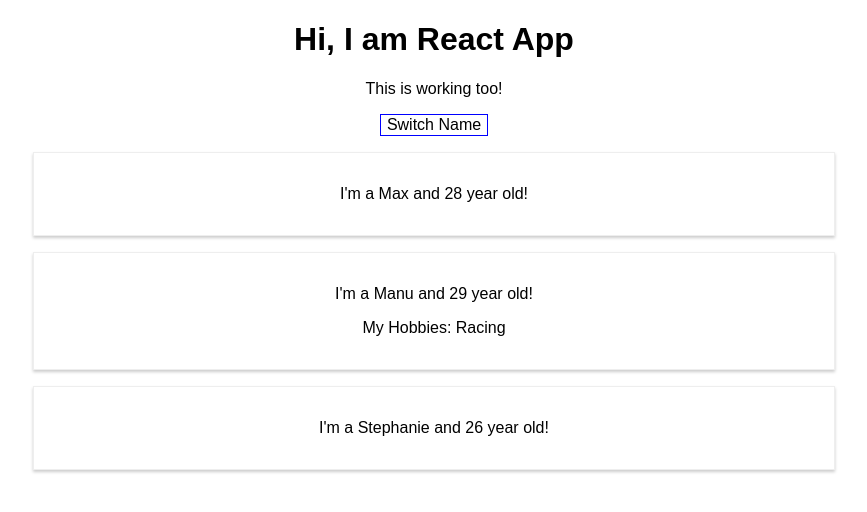
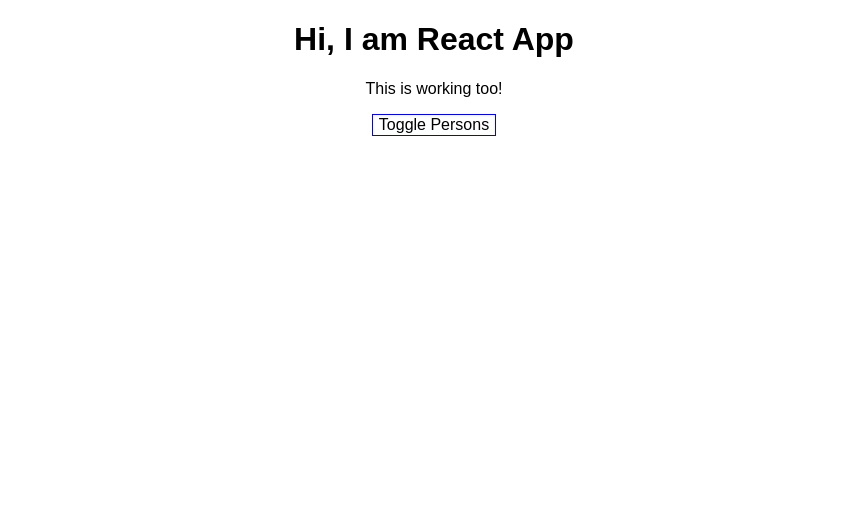
Before and after one commit to dongrerohan421/react-complete-guide, a React (Create React App) app: page / in a window 1280 px wide. Shown: the top 512 px of the page, without its empty margins (206-1073 px from the left). Built offline with nearby package versions, Linux system fonts and the light colour scheme.

Commit message:
rendering content conditionally

```diff
--- a/src/App.js
+++ b/src/App.js
@@ -9,7 +9,8 @@
             { name: "Manu", age: "29" },
             { name: "Stephanie", age: "26" }
         ],
-        otherState: "This is other state"
+        otherState: "This is other state",
+        showPersons: false
     };
 
     switchNameHandler = newName => {
@@ -21,6 +22,11 @@
                 { name: "Stephanie", age: "27" }
             ]
         });
+    };
+
+    togglePersonsHandler = () => {
+        const doesShow = this.state.showPersons;
+        this.setState({ showPersons: !doesShow });
     };
 
     render() {
@@ -35,12 +41,11 @@
             <div className="App">
                 <h1> Hi, I am React App </h1>
                 <p>This is working too!</p>
-                <button
-                    style={style}
-                    onClick={() => this.switchNameHandler("Maximilian!!")}
-                >
-                    Switch Name
+                <button style={style} onClick={this.togglePersonsHandler}>
+                    Toggle Persons
                 </button>
+                {this.state.showPersons ? (
+                    <div>
                         <Person
                             name={this.state.persons[0].name}
                             age={this.state.persons[0].age}
@@ -57,6 +62,8 @@
                             age={this.state.persons[2].age}
                         />
                     </div>
+                ) : null}
+            </div>
         );
     }
 }
```
Lines whose indentation alone changed are shown as unchanged.
